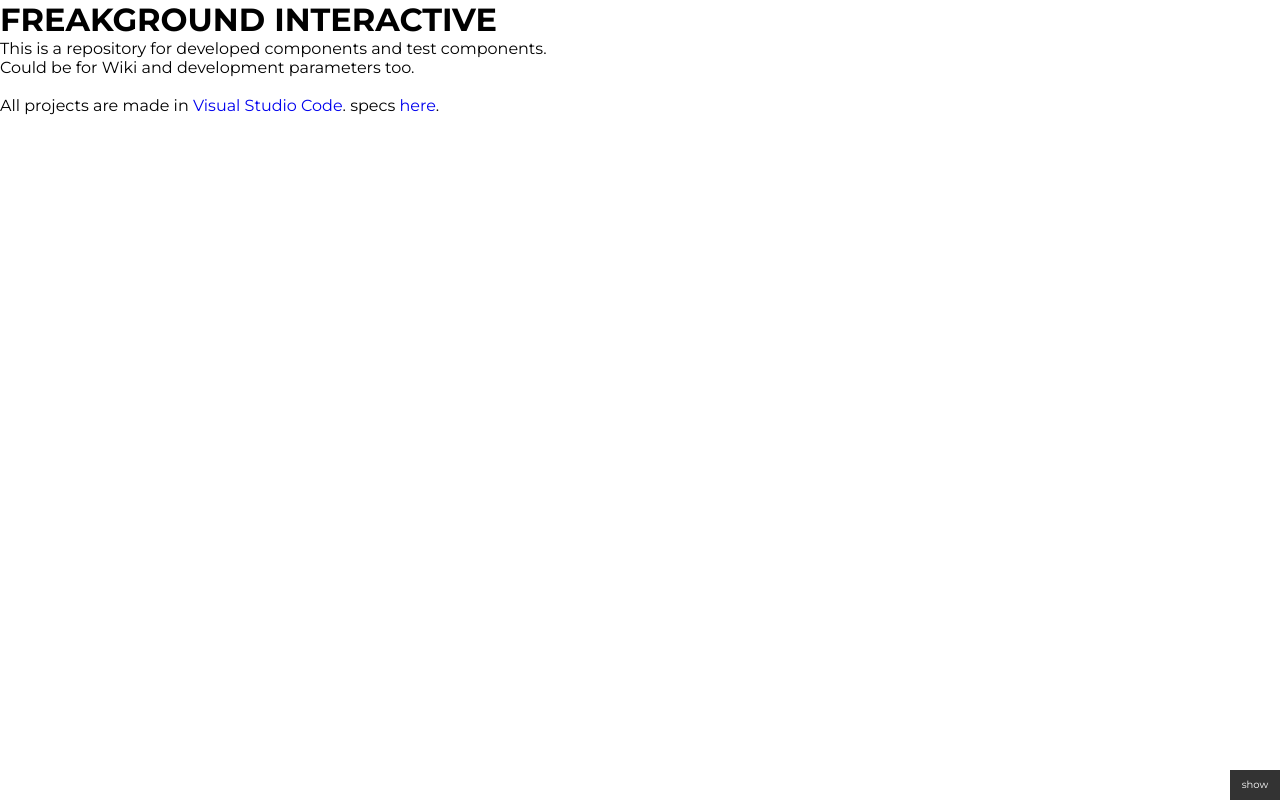
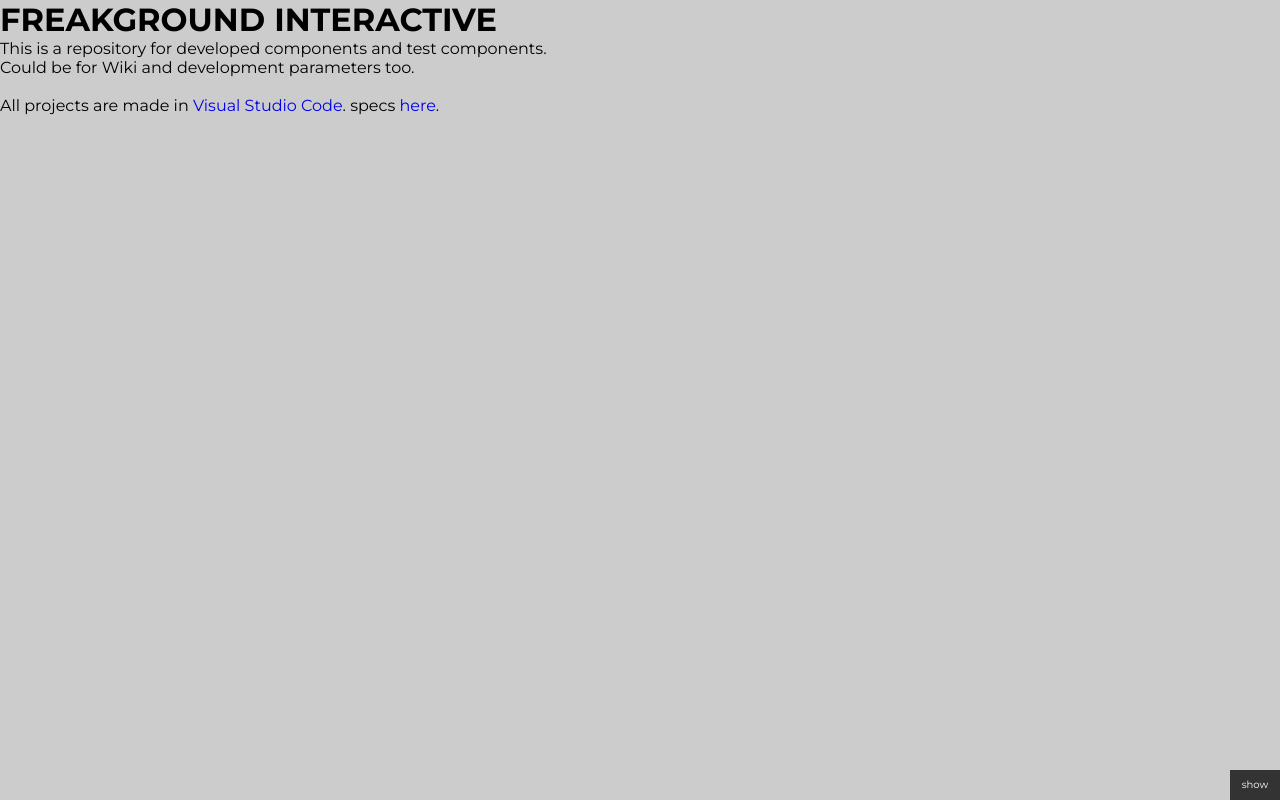
Before and after one commit to FREAKGROUND-INTERACTIVE/vue-components, a Vue app: page / in a window 1280 px wide. Built offline with nearby package versions, Linux system fonts and the light colour scheme.

Commit message:
SETUP SCSS Update

```diff
--- a/src/assets/styles/setup.scss
+++ b/src/assets/styles/setup.scss
@@ -11,4 +11,5 @@
 
 body {
   font-family: "Montserrat";
+  background-color: #ccc;
 }
```
